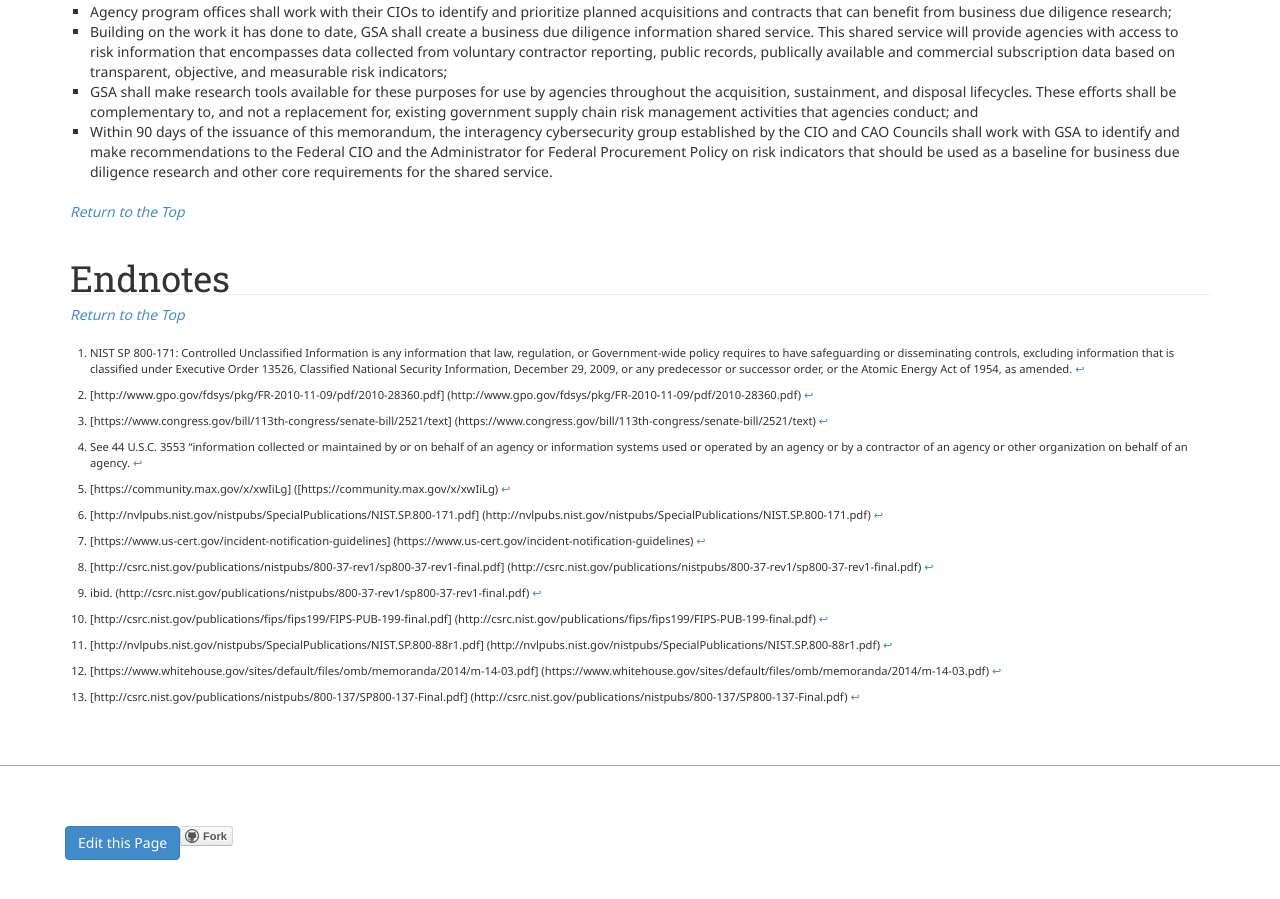
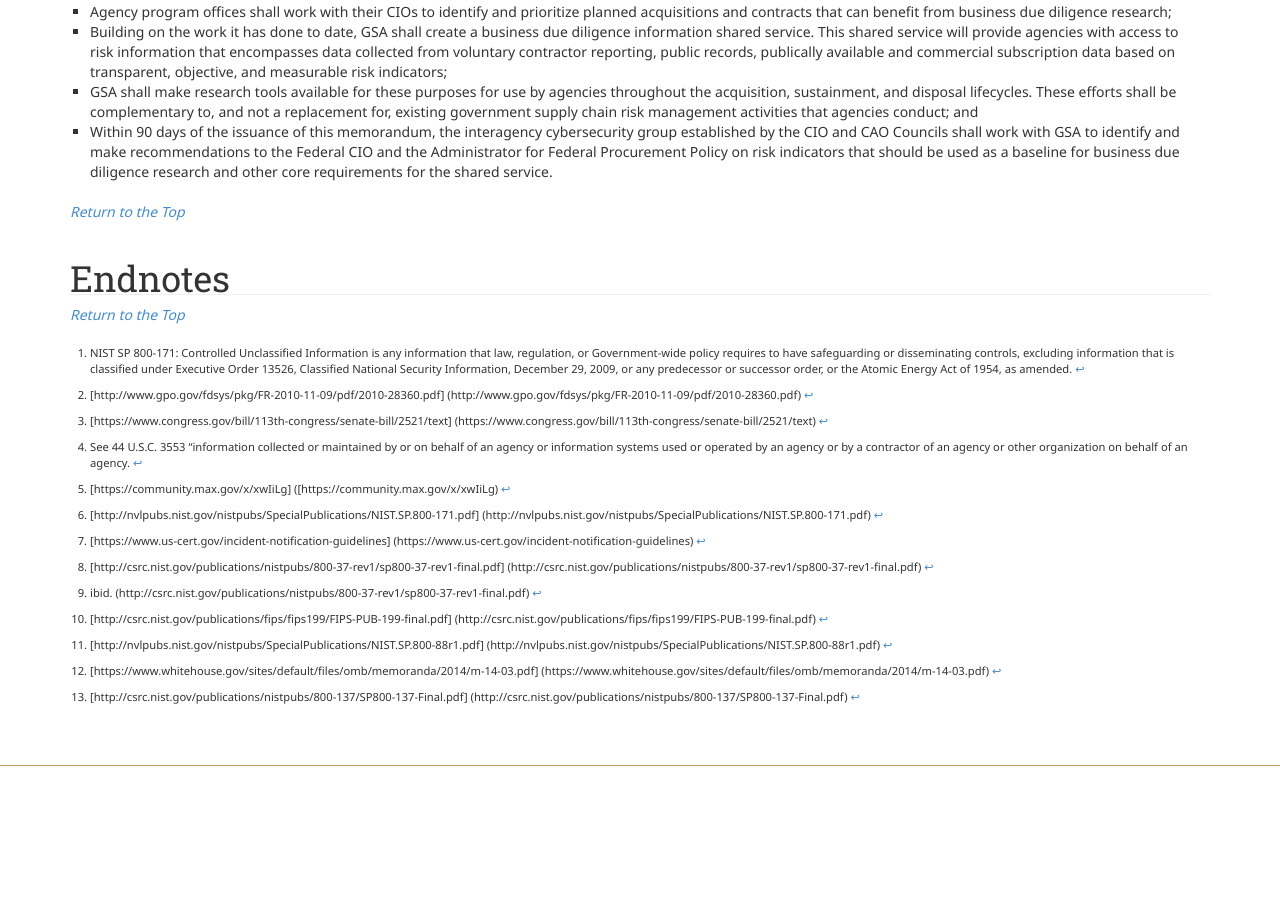
Before and after one commit to WhiteHouse/cyber-acquisitions, a Jekyll site: the page built from index.md, in a window 1280 px wide and 900 px high, scrolled down 5992 px. Built offline with Jekyll 4.4.1, drawn with Linux system fonts in a browser that asks for light colours; after the commit the page ends 6858 px from its top, so only the background shows below that.

Commit message:
removes duplicative footer button

```diff
--- a/_includes/footer.html
+++ b/_includes/footer.html
@@ -3,14 +3,14 @@
     <div class="row-fluid">
       <div class="span12">
         <div class="pull-left">
-          <div class="btn btn-primary" href="{{ edit_url }}">Edit this Page</a>
+            <!-- <div class="btn btn-primary" href="{{ edit_url }}">Edit this Page</a>
         </div>
 <div class="pull-right">
           <iframe src={{ site.url }}/assets/ghbtns/github-btn.html?user={{ site.org_name }}&repo={{ site.repo_name }}&type=fork&count=true" allowtransparency="true" frameborder="0" scrolling="0" width="95" height="20"></iframe>
         </div>
       </div>
     </div>
-  </div>
+  </div><!-- /container -->
 
 
   <script src="{{ site.url }}/assets/js/vendor/jquery-1.11.1.min.js"></script>
```
